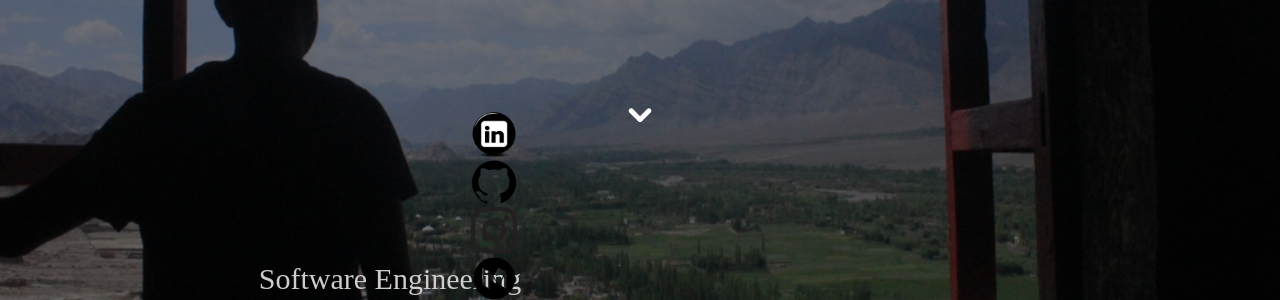
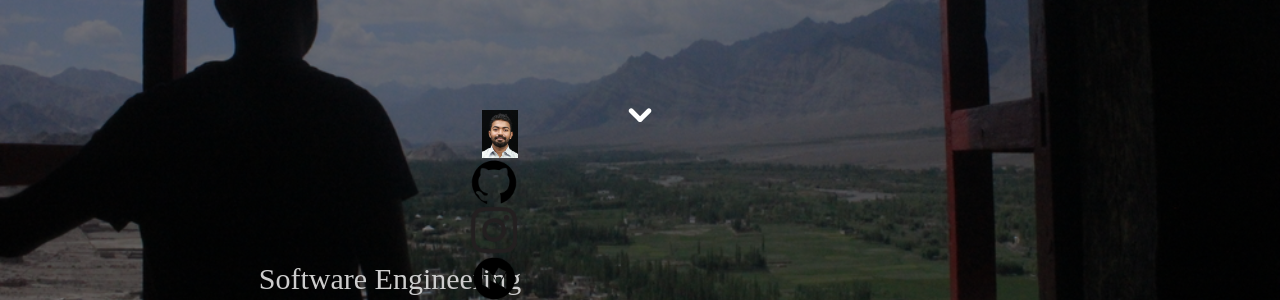
Before and after one commit to krishnakancharla/krishnakancharla.github.io, a Jekyll site: the page built from index.html, in a window 1280 px wide. Shown: the part 290-590 px from the top of the page. Built offline with Jekyll 4.4.1, drawn with Linux system fonts in a browser that asks for light colours; nearby versions of some CDN libraries; some web fonts are replaced.

Commit message:
Update About section

```diff
--- a/_layouts/about.liquid
+++ b/_layouts/about.liquid
@@ -38,8 +38,8 @@ layout: base
     </div>
 
     <div class="col-md-2 vcenter idxHdr">
-      <a href="/images/200chai.jpg">
-        <img src="/images/200chai.jpg"
+      <a href="/images/krishnaditya.jpeg">
+        <img src="/images/krishnaditya.jpeg"
              style="border-radius: 20px; margin: 10px; max-width: none; width:200; height:200"
              alt="Me."/>
       </a>
--- a/index.html
+++ b/index.html
@@ -103,7 +103,7 @@ html_title: Krishnaditya Kancharla
                         <div class="connect-icon">
                            <div class="prof-links clearfix animated bounceInUp">
                               <a href="https://www.linkedin.com/in/krishna-kancharla/
-                                 "><img alt="portfolio" src="images/linkedin.png" height="48"></a>
+                                 "><img alt="portfolio" src="images/krishnaditya.jpeg" height="48"></a>
                            </div>
                            <div class="social  clearfix  animated bounceInDown">
                               <a href="https://github.com/krishnakancharla"><img alt="portfolio" src="images/github.png"  width="48"></a>
```
Also changed, not shown: images/krishnaditya.jpeg (added), 1 other file.
